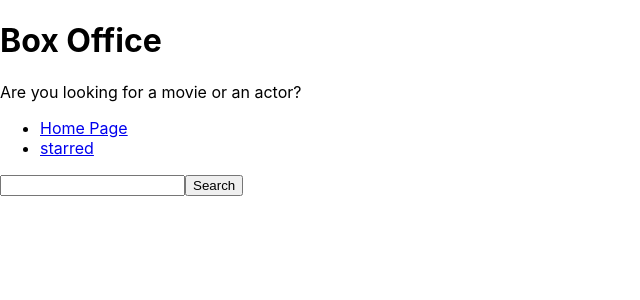
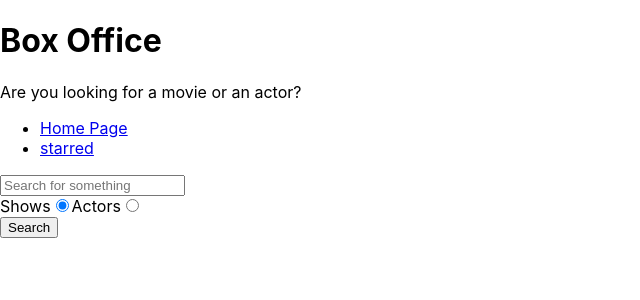
Before and after one commit to Anshul00739/box-office, a React (Create React App) app: page / in a window 1280 px wide. Shown: the top 300 px of the page, without its empty margins (0-640 px from the left). Built offline with nearby package versions, Linux system fonts and the light colour scheme.

Commit message:
added search option

```diff
--- a/src/pages/Home.js
+++ b/src/pages/Home.js
@@ -5,13 +5,16 @@
 const Home = () => {
   const [input, setInput] = useState('');
   const [results, setResults] = useState(null);
+  const [searchOption, setsearchOption] = useState('shows');
+
+  const isShowsSearch = searchOption === 'shows';
 
   const onInputChange = ev => {
     setInput(ev.target.value);
   };
 
   const onSearch = () => {
-    apiGet(`/search/shows?q=${input}`).then(result => {
+    apiGet(`/search/${searchOption}?q=${input}`).then(result => {
       setResults(result);
     });
   };
@@ -22,19 +25,23 @@
     }
   };
 
+  const onRadioChange = ev => {
+    setsearchOption(ev.target.value);
+  };
+
+  console.log(searchOption);
+
   const renderResults = () => {
     if (results && results.length === 0) {
       return <div>No Results</div>;
     }
 
     if (results && results.length > 0) {
-      return (
-        <div>
-          {results.map(item => (
-            <div key={item.show.id}>{item.show.name}</div>
-          ))}
-        </div>
-      );
+      return results[0].show
+        ? results.map(item => <div key={item.show.id}>{item.show.name}</div>)
+        : results.map(item => (
+            <div key={item.person.id}>{item.person.name}</div>
+          ));
     }
 
     return null;
@@ -43,10 +50,33 @@
     <MainPageLayout>
       <input
         type="text"
+        placeholder="Search for something"
         onChange={onInputChange}
         onKeyDown={onKeyDown}
         value={input}
       />
+      <div>
+        <label htmlFor="shows-search">
+          Shows
+          <input
+            id="shows-search"
+            type="radio"
+            value="shows"
+            checked={isShowsSearch}
+            onChange={onRadioChange}
+          />
+        </label>
+        <label htmlFor="actors-search">
+          Actors
+          <input
+            id="actors-search"
+            type="radio"
+            value="people"
+            checked={!isShowsSearch}
+            onChange={onRadioChange}
+          />
+        </label>
+      </div>
       <button type="button" onClick={onSearch}>
         Search
       </button>
```
